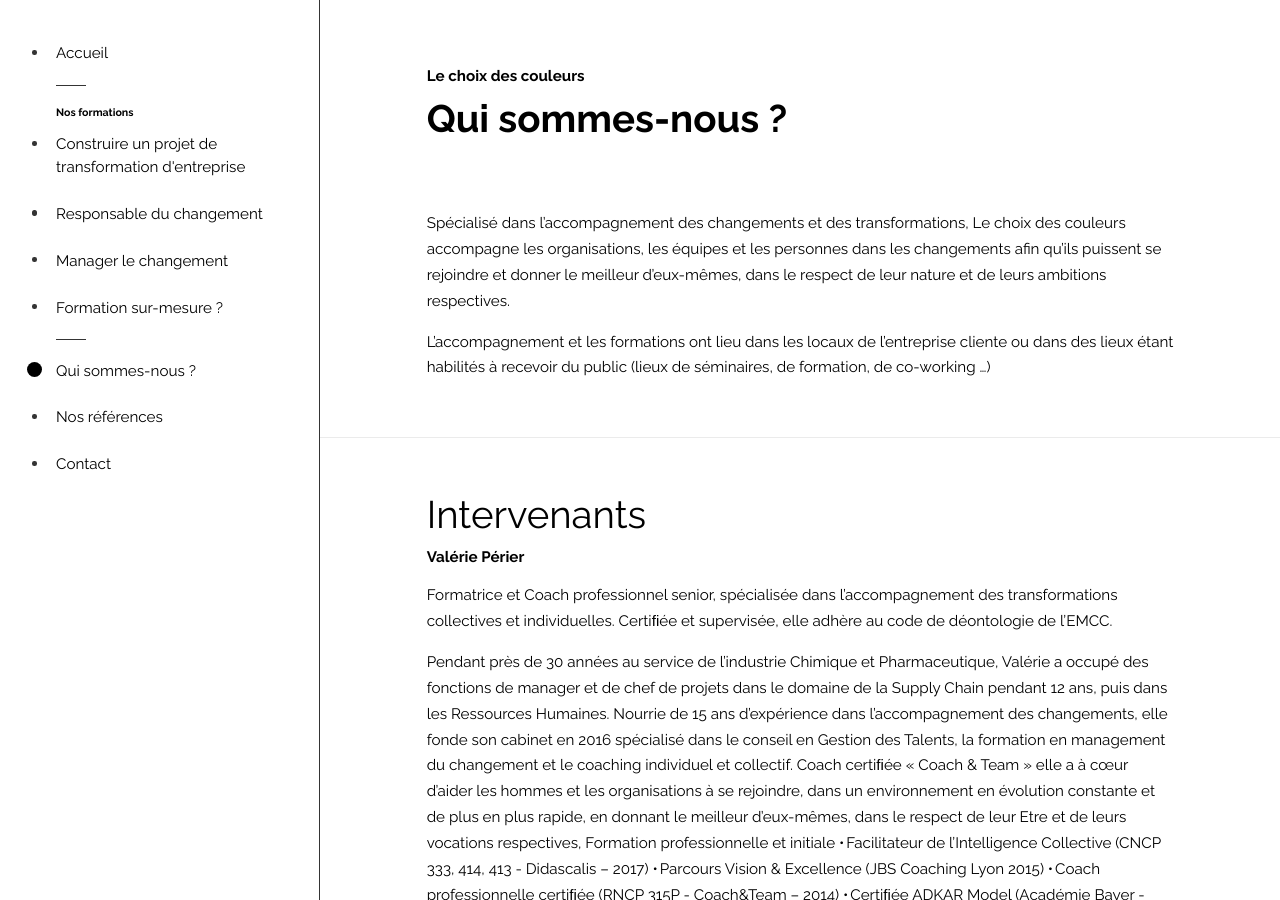
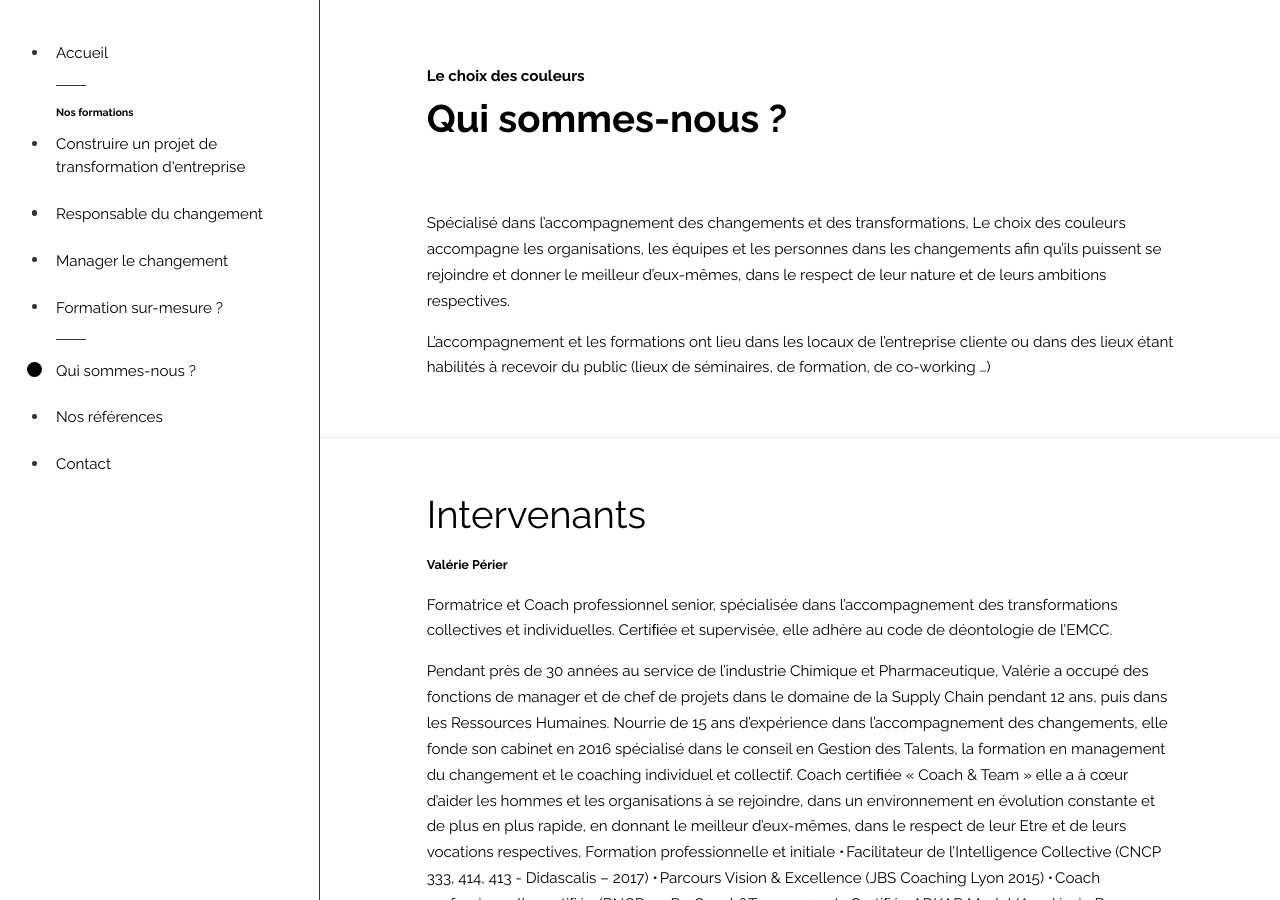
Before and after one commit to hugo-perier/www-lechoixdescouleurs, a Jekyll site: the page built from qui-sommes-nous.md, in a window 1280 px wide and 900 px high. Built offline with Jekyll 4.4.1, drawn with Linux system fonts in a browser that asks for light colours.

```diff
--- a/qui-sommes-nous.md
+++ b/qui-sommes-nous.md
@@ -13,7 +13,7 @@ L’accompagnement et les formations ont lieu dans les locaux de l’entreprise
 
 ### Intervenants
 
-# Valérie Périer
+##### Valérie Périer
 
 Formatrice et Coach professionnel senior, spécialisée dans l’accompagnement des transformations collectives et individuelles. Certiﬁée et supervisée, elle adhère au code de déontologie de l’EMCC.
 
```
